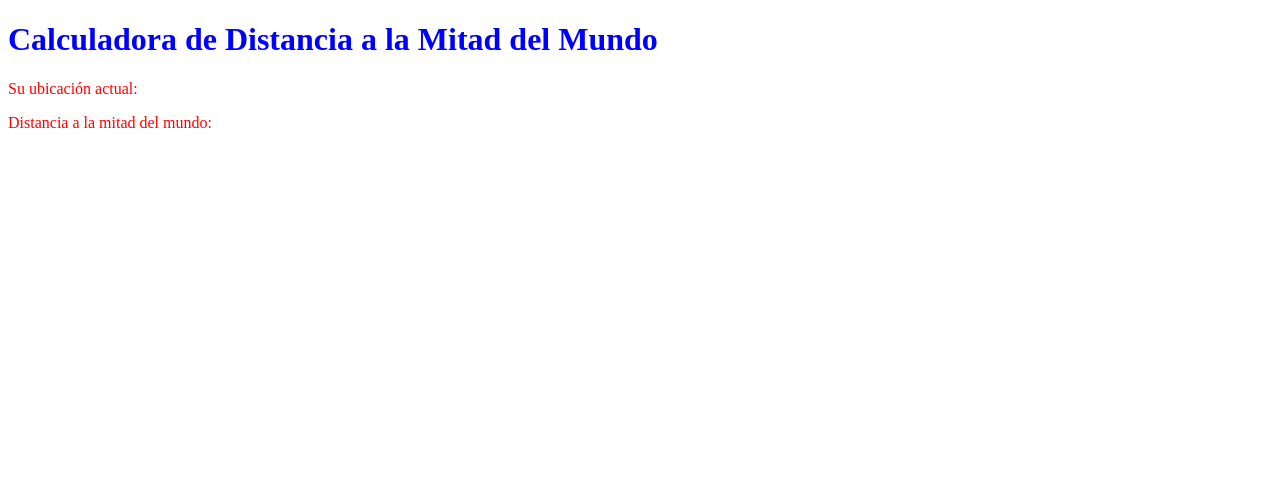
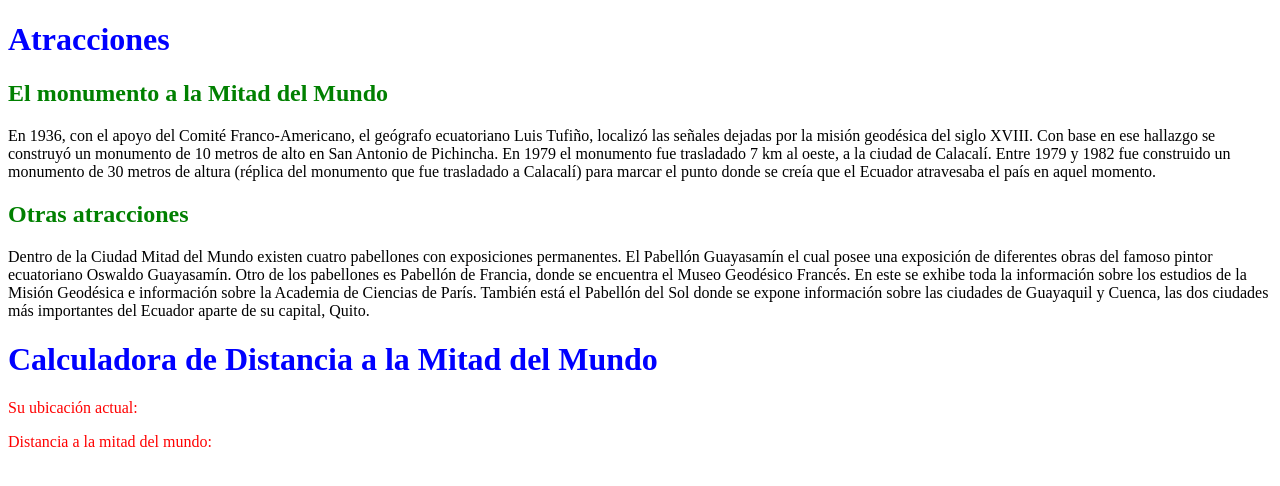
Before and after one commit to BruceG25/Taller, a plain HTML site: page index.html in a window 1280 px wide. Drawn offline with Linux system fonts and the light colour scheme.

Commit message:
Update index.html

```diff
--- a/index.html
+++ b/index.html
@@ -10,10 +10,28 @@
 
   <style>
     h1   {color: blue;}
+    h2   {color: green;}
     p    {color: red;}
    </style>
 
   <body>
+
+    <h1>Atracciones</h1>
+    <h2>El monumento a la Mitad del Mundo</h2>
+
+    En 1936, con el apoyo del Comité Franco-Americano, el geógrafo ecuatoriano Luis Tufiño,
+    localizó las señales dejadas por la misión geodésica del siglo XVIII.
+    Con base en ese hallazgo se construyó un monumento de 10 metros de alto en San Antonio de Pichincha.
+    En 1979 el monumento fue trasladado 7 km al oeste, a la ciudad de Calacalí.
+    Entre 1979 y 1982 fue construido un monumento de 30 metros de altura (réplica del monumento que fue trasladado a Calacalí)
+    para marcar el punto donde se creía que el Ecuador atravesaba el país en aquel momento.
+
+    <h2>Otras atracciones</h2>
+    Dentro de la Ciudad Mitad del Mundo existen cuatro pabellones con exposiciones permanentes. El Pabellón Guayasamín el cual posee
+    una exposición de diferentes obras del famoso pintor ecuatoriano Oswaldo Guayasamín. Otro de los pabellones es Pabellón de Francia,
+    donde se encuentra el Museo Geodésico Francés. En este se exhibe toda la información sobre los estudios de la Misión Geodésica e
+    información sobre la Academia de Ciencias de París. También está el Pabellón del Sol donde se expone información sobre las ciudades de
+    Guayaquil y Cuenca, las dos ciudades más importantes del Ecuador aparte de su capital, Quito.
 
     <h1>Calculadora de Distancia a la Mitad del Mundo</h1>
 
```
